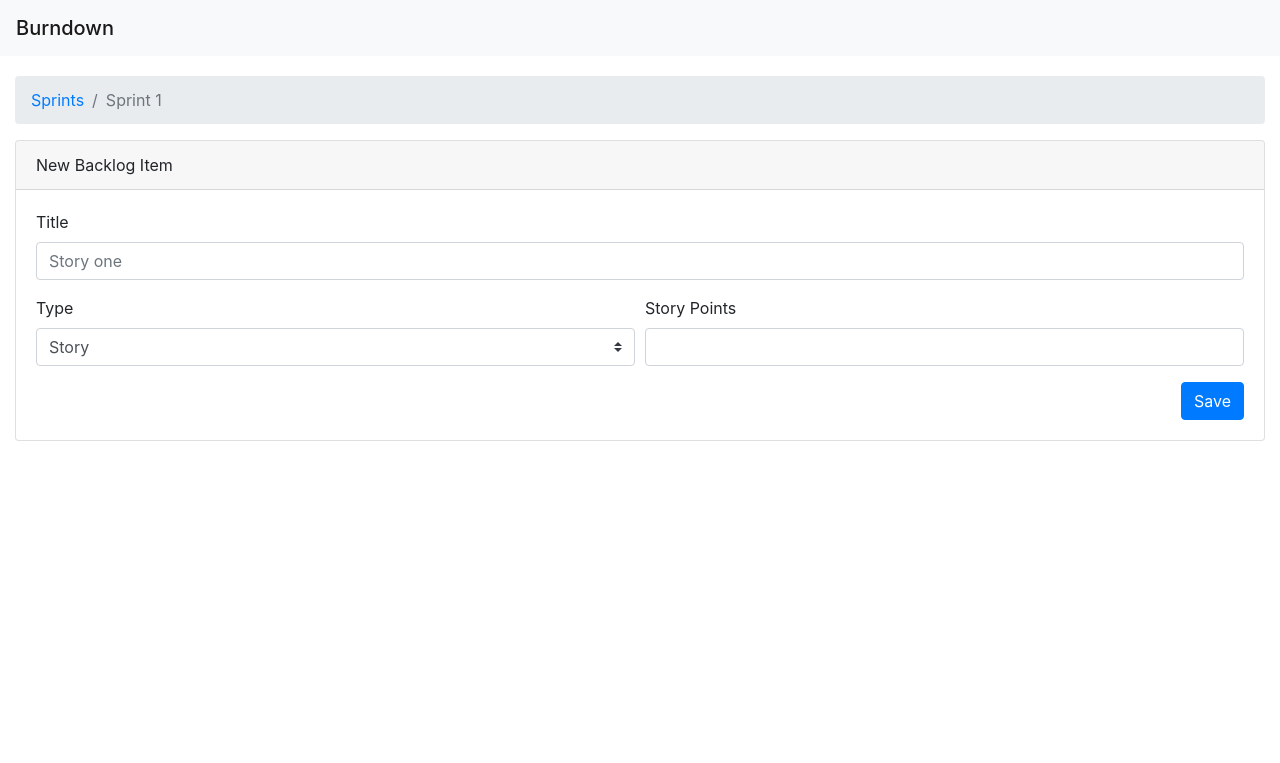
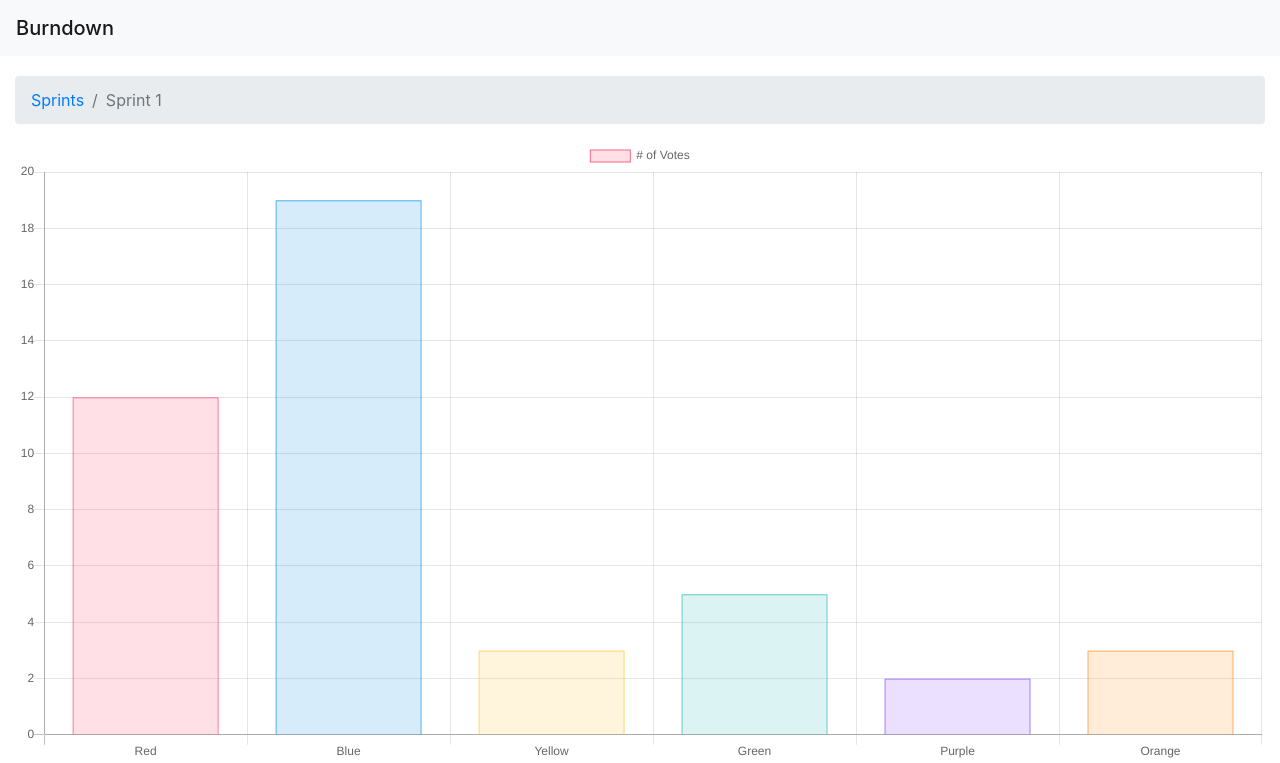
Before and after one commit to cesarloachamin/burndown, an Angular app: page /sprint/1 in a window 1280 px wide. Shown: the top 763 px of the page. Built offline with nearby package versions, Linux system fonts and the light colour scheme.

Commit message:
add chart.js component

```diff
--- a/package.json
+++ b/package.json
@@ -22,6 +22,7 @@
     "@fortawesome/fontawesome-free-webfonts": "^1.0.9",
     "@ng-bootstrap/ng-bootstrap": "^4.1.3",
     "bootstrap": "^4.3.1",
+    "chart.js": "^2.8.0",
     "core-js": "^2.5.4",
     "rxjs": "~6.3.3",
     "tslib": "^1.9.0",
--- a/src/app/app.module.ts
+++ b/src/app/app.module.ts
@@ -10,6 +10,7 @@ import { SprintFormComponent } from './sprint-form/sprint-form.component';
 import { Routes, RouterModule } from '@angular/router';
 import { SprintComponent } from './sprint/sprint.component';
 import { BacklogItemFormComponent } from './backlog-item-form/backlog-item-form.component';
+import { BurndowChartComponent } from './burndow-chart/burndow-chart.component';
 
 const appRoutes: Routes = [
   {path: 'sprints', component: SprintListComponent},
@@ -23,7 +24,8 @@ const appRoutes: Routes = [
     SprintListComponent,
     SprintFormComponent,
     SprintComponent,
-    BacklogItemFormComponent
+    BacklogItemFormComponent,
+    BurndowChartComponent
   ],
   imports: [
     NgbModule,
--- /dev/null
+++ b/src/app/burndow-chart/burndow-chart.component.html
@@ -0,0 +1,3 @@
+<div>
+    <canvas id="burndownCanvas">{{chart}}</canvas>
+</div>
--- /dev/null
+++ b/src/app/burndow-chart/burndow-chart.component.ts
@@ -0,0 +1,57 @@
+import { Component, OnInit, Input, ViewChild, ElementRef } from '@angular/core';
+import {Chart} from 'chart.js';
+import Sprint from '../model/sprint';
+
+@Component({
+  selector: 'app-burndow-chart',
+  templateUrl: './burndow-chart.component.html',
+  styleUrls: ['./burndow-chart.component.css']
+})
+export class BurndowChartComponent implements OnInit {
+
+  @Input()
+  private sprint: Sprint;
+  chart = [];
+
+  constructor() { }
+
+  ngOnInit() {
+    this.chart = new Chart('burndownCanvas', {
+      type: 'bar',
+      data: {
+        labels: ['Red', 'Blue', 'Yellow', 'Green', 'Purple', 'Orange'],
+        datasets: [{
+          label: '# of Votes',
+          data: [12, 19, 3, 5, 2, 3],
+          backgroundColor: [
+            'rgba(255, 99, 132, 0.2)',
+            'rgba(54, 162, 235, 0.2)',
+            'rgba(255, 206, 86, 0.2)',
+            'rgba(75, 192, 192, 0.2)',
+            'rgba(153, 102, 255, 0.2)',
+            'rgba(255, 159, 64, 0.2)'
+          ],
+          borderColor: [
+            'rgba(255, 99, 132, 1)',
+            'rgba(54, 162, 235, 1)',
+            'rgba(255, 206, 86, 1)',
+            'rgba(75, 192, 192, 1)',
+            'rgba(153, 102, 255, 1)',
+            'rgba(255, 159, 64, 1)'
+          ],
+          borderWidth: 1
+        }]
+      },
+      options: {
+        scales: {
+          yAxes: [{
+            ticks: {
+              beginAtZero: true
+            }
+          }]
+        }
+      }
+    });
+  }
+
+}
--- a/src/app/sprint/sprint.component.html
+++ b/src/app/sprint/sprint.component.html
@@ -8,6 +8,7 @@
             <li class="breadcrumb-item active" [routerLinkActive]="'active'" aria-current="page">{{sprint.title}}</li>
         </ol>
     </nav>
+    <app-burndow-chart [sprint]="sprint"></app-burndow-chart>
     <app-backlog-item-form [item]="selectedItem" (saved)="onBacklogItemSaved($event)" (deleted)="onBacklogItemDeleted($event)"></app-backlog-item-form>
     <ul class="list-group mt-3">
         <a *ngFor="let item of sprint.items" [ngClass]="item.type === 0 ? 'item-story' : 'item-bug'" (click)="onBacklogItemSelected(item)" href="#" class="list-group-item d-flex justify-content-between align-items-center">
```
Also changed, not shown: src/app/burndow-chart/burndow-chart.component.css (added), 2 other files (tests, documents, lock files or other folders).
